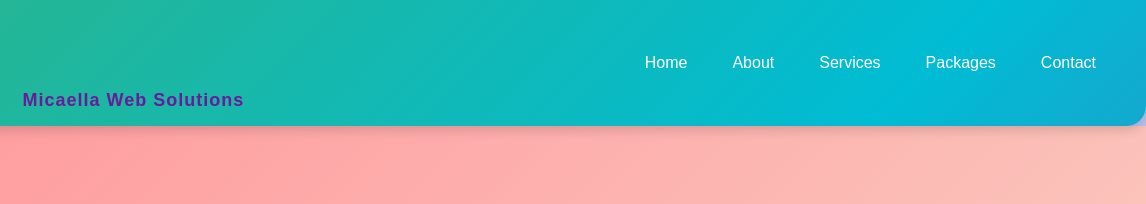
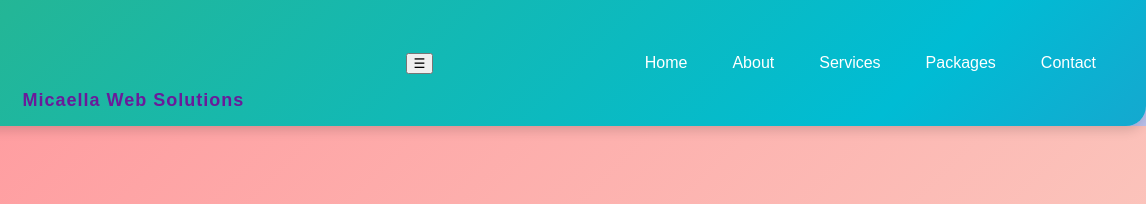
Before and after one commit to BusinessTechProducts/Micaella-Web-Solutions, a plain HTML site: page index.html in a window 1280 px wide. Shown: the top 204 px of the page, 134-1280 px from the left. Drawn offline with Linux system fonts and the light colour scheme.

Commit message:
Update index.html

```diff
--- a/index.html
+++ b/index.html
@@ -19,6 +19,7 @@
   <img src="logo.png" alt="Logo" class="brand-logo">
   <span class="brand-name">Micaella Web Solutions</span>
 </div>
+  <button class="nav-toggle" onclick="toggleNav()">☰</button>
 
       <link href="https://fonts.googleapis.com/css2?family=Poppins:wght@400;500;600;700&family=Raleway:wght@400;500;700&display=swap" rel="stylesheet">
 
```
